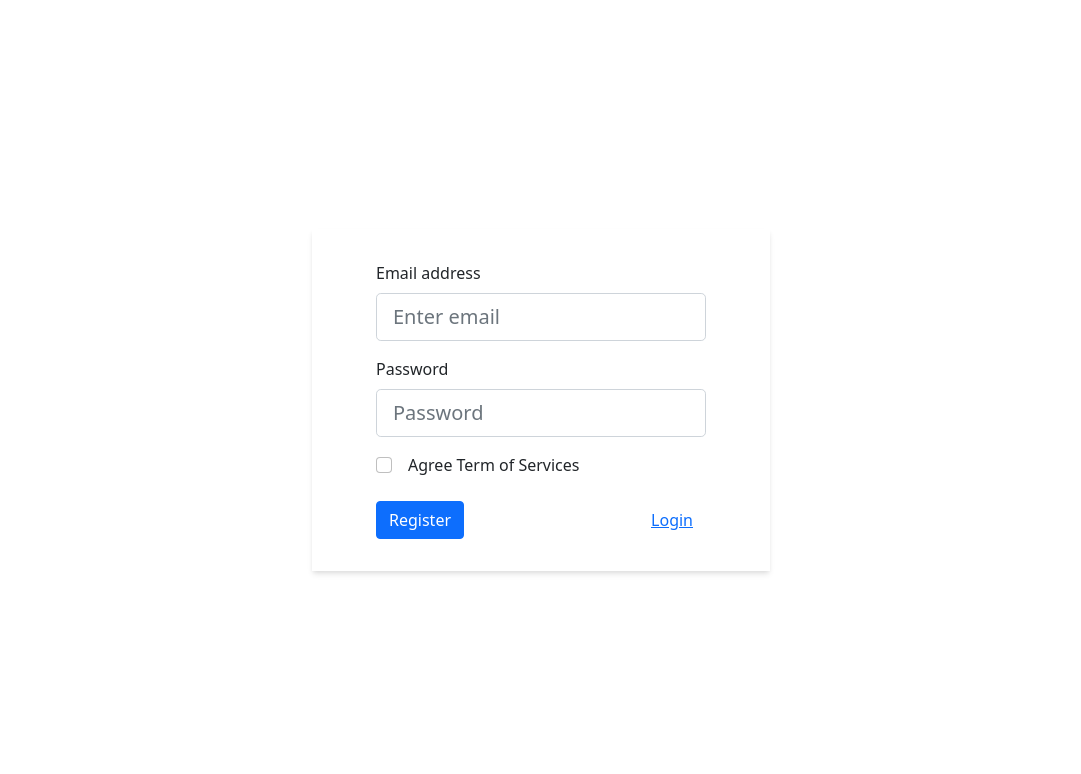
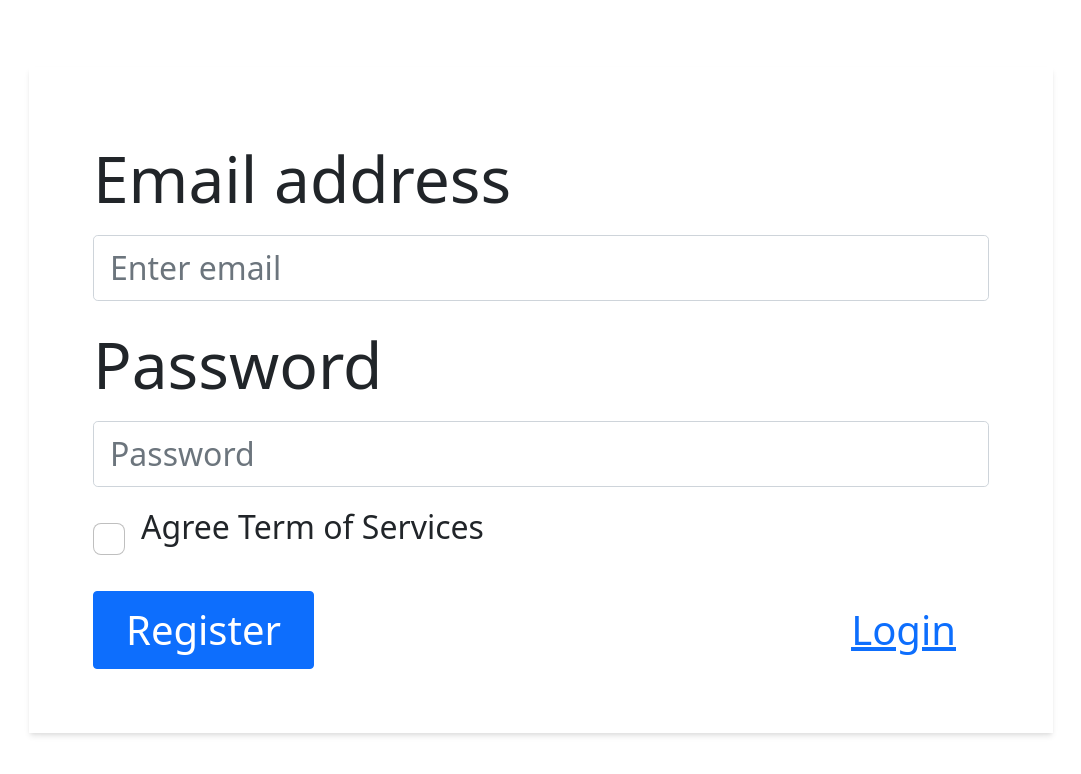
Before and after one commit to wasd0109/dropbox-copy, a React (Create React App) app: page /register in a window 1280 px wide. Shown: the top 774 px of the page, without its empty margins (99-1180 px from the left). Built offline with nearby package versions, Linux system fonts and the light colour scheme; no server answers.

Commit message:
Fix form style

```diff
--- a/src/pages/Login/Login.module.css
+++ b/src/pages/Login/Login.module.css
@@ -1,22 +1,40 @@
 .container {
-  height: 100vh;
+  position: fixed;
+  top: 0;
+  left: 0;
+  bottom: 0;
+  right: 0;
   display: flex;
   justify-content: center;
   align-items: center;
 }
 
 .form {
-  padding: 2rem 4rem;
-
+  width: 80vw;
+  padding: 4rem 4rem;
   --tw-shadow: 0 4px 6px -1px rgba(0, 0, 0, 0.1),
     0 2px 4px -1px rgba(0, 0, 0, 0.06);
   box-shadow: var(--tw-ring-offset-shadow, 0 0 #0000),
     var(--tw-ring-shadow, 0 0 #0000), var(--tw-shadow);
 }
 
+input {
+  font-size: 2em !important;
+}
+
+.inputLabel {
+  font-size: 4rem;
+}
+
 .buttons {
+  margin-top: 2rem;
   display: flex;
   justify-content: space-between;
+}
+
+.buttons > button {
+  font-size: 2.5rem;
+  padding: 0.5rem 2rem;
 }
 .error {
   margin-top: 1rem;
--- a/src/pages/Login/Login.module.css.d.ts
+++ b/src/pages/Login/Login.module.css.d.ts
@@ -1,6 +1,7 @@
 declare const styles: {
   readonly "container": string;
   readonly "form": string;
+  readonly "inputLabel": string;
   readonly "buttons": string;
   readonly "error": string;
 };
--- a/src/pages/Login/Login.tsx
+++ b/src/pages/Login/Login.tsx
@@ -3,7 +3,7 @@ import { LoginFormData, LoginFormError } from "./LoginType";
 import emailRegex from "../../validators/isEmail";
 import { Link } from "react-router-dom";
 import { auth } from "../../utils/fbInit";
-import { Form, Button, Alert, Spinner } from "react-bootstrap";
+import { Form, Button, Alert, Spinner, Container } from "react-bootstrap";
 
 import * as styles from "./Login.module.css";
 
@@ -52,12 +52,11 @@ function Login() {
   };
 
   return (
-    <div className={styles.container}>
+    <Container fluid className={styles.container}>
       <Form className={styles.form}>
         <Form.Group className="mb-3" controlId="formBasicEmail">
-          <Form.Label>Email address</Form.Label>
+          <Form.Label className={styles.inputLabel}>Email address</Form.Label>
           <Form.Control
-            size="lg"
             required
             type="email"
             onChange={(e) => setField("email", e.target.value)}
@@ -70,9 +69,8 @@ function Login() {
         </Form.Group>
 
         <Form.Group className="mb-3" controlId="formBasicPassword">
-          <Form.Label>Password</Form.Label>
+          <Form.Label className={styles.inputLabel}>Password</Form.Label>
           <Form.Control
-            size="lg"
             type="password"
             onChange={(e) => setField("password", e.target.value)}
             placeholder="Password"
@@ -96,7 +94,7 @@ function Login() {
           </Button>
         </div>
       </Form>
-    </div>
+    </Container>
   );
 }
 
--- a/src/pages/Main/Main.tsx
+++ b/src/pages/Main/Main.tsx
@@ -3,7 +3,7 @@ import Navbar from "../../components/Navbar";
 import { AiOutlineFileAdd } from "react-icons/ai";
 import * as styles from "./Main.module.css";
 import { Button, Container, Modal } from "react-bootstrap";
-import { storage } from "../../utils/fbInit";
+import { storage, db } from "../../utils/fbInit";
 import { MainProps } from "./MainType";
 import useStorageList from "../../hooks/useStorageLsit";
 import { result } from "lodash";
--- a/src/pages/Register/Register.module.css
+++ b/src/pages/Register/Register.module.css
@@ -1,22 +1,45 @@
 .container {
-  height: 100vh;
+  position: fixed;
+  top: 0;
+  left: 0;
+  bottom: 0;
+  right: 0;
   display: flex;
   justify-content: center;
   align-items: center;
 }
 
 .form {
-  padding: 2rem 4rem;
-
+  width: 80vw;
+  padding: 4rem 4rem;
   --tw-shadow: 0 4px 6px -1px rgba(0, 0, 0, 0.1),
     0 2px 4px -1px rgba(0, 0, 0, 0.06);
   box-shadow: var(--tw-ring-offset-shadow, 0 0 #0000),
     var(--tw-ring-shadow, 0 0 #0000), var(--tw-shadow);
 }
 
+input {
+  font-size: 2em !important;
+}
+
+input[type="checkbox"] {
+  width: 2rem;
+  height: 2rem;
+}
+
+.inputLabel {
+  font-size: 4rem;
+}
+
 .buttons {
+  margin-top: 2rem;
   display: flex;
   justify-content: space-between;
+}
+
+.buttons > button {
+  font-size: 2.5rem;
+  padding: 0.5rem 2rem;
 }
 .error {
   margin-top: 1rem;
@@ -24,4 +47,10 @@
 
 .checkbox {
   margin-right: 1rem;
+  height: 2rem;
 }
+
+.checkboxLabel {
+  font-size: 2rem;
+  margin: 0;
+}
--- a/src/pages/Register/Register.module.css.d.ts
+++ b/src/pages/Register/Register.module.css.d.ts
@@ -1,8 +1,10 @@
 declare const styles: {
   readonly "container": string;
   readonly "form": string;
+  readonly "inputLabel": string;
   readonly "buttons": string;
   readonly "error": string;
   readonly "checkbox": string;
+  readonly "checkboxLabel": string;
 };
 export = styles;
--- a/src/pages/Register/Register.tsx
+++ b/src/pages/Register/Register.tsx
@@ -47,7 +47,7 @@ function Register() {
     <div className={styles.container}>
       <Form className={styles.form}>
         <Form.Group className="mb-3" controlId="formBasicEmail">
-          <Form.Label>Email address</Form.Label>
+          <Form.Label className={styles.inputLabel}>Email address</Form.Label>
           <Form.Control
             size="lg"
             required
@@ -62,7 +62,7 @@ function Register() {
         </Form.Group>
 
         <Form.Group className="mb-3" controlId="formBasicPassword">
-          <Form.Label>Password</Form.Label>
+          <Form.Label className={styles.inputLabel}>Password</Form.Label>
           <Form.Control
             size="lg"
             type="password"
@@ -77,7 +77,7 @@ function Register() {
         <Form.Group
           className="mb-3"
           controlId="formBasicCheckbox"
-          style={{ display: "flex" }}
+          style={{ display: "flex", alignItems: "center" }}
         >
           <Form.Check
             type="checkbox"
@@ -85,7 +85,9 @@ function Register() {
             onClick={() => setField("agreeTerm", !form.agreeTerm)}
             isInvalid={!!errors.agreeTerm}
           />
-          <Form.Label>Agree Term of Services</Form.Label>
+          <Form.Label className={styles.checkboxLabel}>
+            Agree Term of Services
+          </Form.Label>
           <Form.Control.Feedback type="invalid">
             {errors.agreeTerm}
           </Form.Control.Feedback>
```
Also changed, not shown: 2 other files (tests, documents, lock files or other folders).
